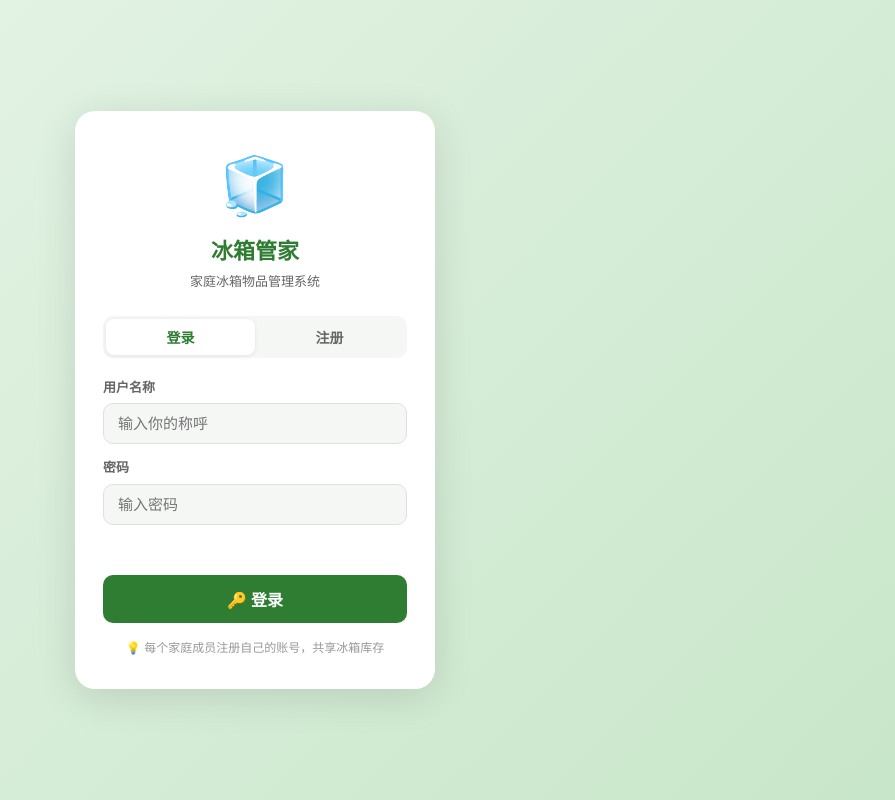
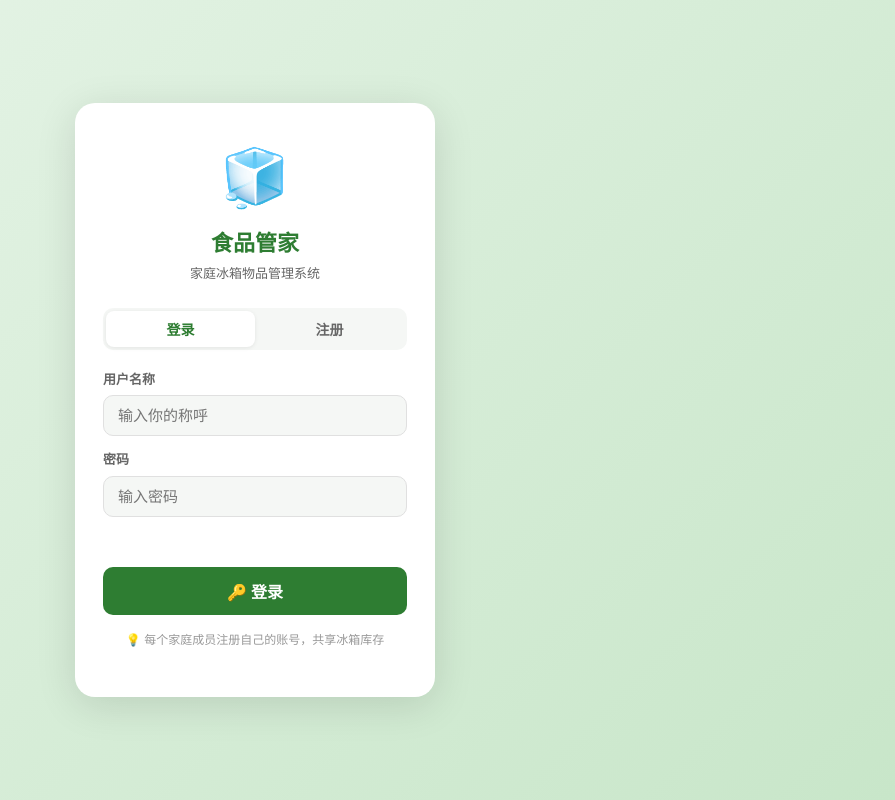
Before and after one commit to runorbclub-beep/food-sbody-work, a website: page index.html in a window 1280 px wide. Shown: the whole page, without its empty margins (385-1280 px from the left). Drawn offline with Linux system fonts and the light colour scheme.

Commit message:
fix UI scroll and rename to food-manager

```diff
--- a/index.html
+++ b/index.html
@@ -3,7 +3,7 @@
 <head>
 <meta charset="UTF-8">
 <meta name="viewport" content="width=device-width, initial-scale=1.0, user-scalable=no">
-<title>冰箱管家 - Fridge Manager</title>
+<title>食品管家 - Fridge Manager</title>
 <meta name="description" content="家庭冰箱物品管理系统 - 拍照记录、语音输入、库存管理、过期提醒">
 <meta http-equiv="Cache-Control" content="no-cache, no-store, must-revalidate">
 <meta http-equiv="Pragma" content="no-cache">
@@ -58,16 +58,19 @@ a { color: var(--primary); text-decoration: none; }
   justify-content: center;
   align-items: center;
   padding: 24px;
+  overflow-y: auto;
+  -webkit-overflow-scrolling: touch;
 }
 .login-overlay.show { display: flex; }
 .login-box {
   background: var(--card);
   border-radius: 20px;
-  padding: 32px 28px;
+  padding: 32px 28px 48px;
   width: 100%;
   max-width: 360px;
   box-shadow: 0 8px 40px rgba(0,0,0,0.12);
   text-align: center;
+  margin: auto 0;
 }
 .login-box .logo { font-size: 56px; margin-bottom: 8px; }
 .login-box h2 { font-size: 22px; font-weight: 700; color: var(--primary); margin-bottom: 4px; }
@@ -657,7 +660,7 @@ a { color: var(--primary); text-decoration: none; }
 <div class="login-overlay show" id="login-screen">
   <div class="login-box">
     <div class="logo">🧊</div>
-    <h2>冰箱管家</h2>
+    <h2>食品管家</h2>
     <p class="subtitle">家庭冰箱物品管理系统</p>
 
     <div class="login-tabs">
@@ -722,7 +725,7 @@ a { color: var(--primary); text-decoration: none; }
 
 <!-- ===== HEADER ===== -->
 <header class="app-header">
-  <h1><span>🧊</span> 冰箱管家</h1>
+  <h1><span>🧊</span> 食品管家</h1>
   <div class="header-actions">
     <button class="header-btn" onclick="showPage('family')" title="家庭成员">👨‍👩‍👧‍👦</button>
     <button class="header-btn-wrap">
@@ -1271,7 +1274,7 @@ function enterApp() {
   document.getElementById('login-screen').style.display = 'none';
   // Show current user in header
   const header = document.querySelector('.app-header h1');
-  header.innerHTML = `<span>🧊</span> 冰箱管家 <span style="font-size:13px;font-weight:400;color:var(--text-secondary);margin-left:4px">${currentUser.avatar} ${currentUser.name}</span>`;
+  header.innerHTML = `<span>🧊</span> 食品管家 <span style="font-size:13px;font-weight:400;color:var(--text-secondary);margin-left:4px">${currentUser.avatar} ${currentUser.name}</span>`;
 
   initApp();
   loadSettings();
```
